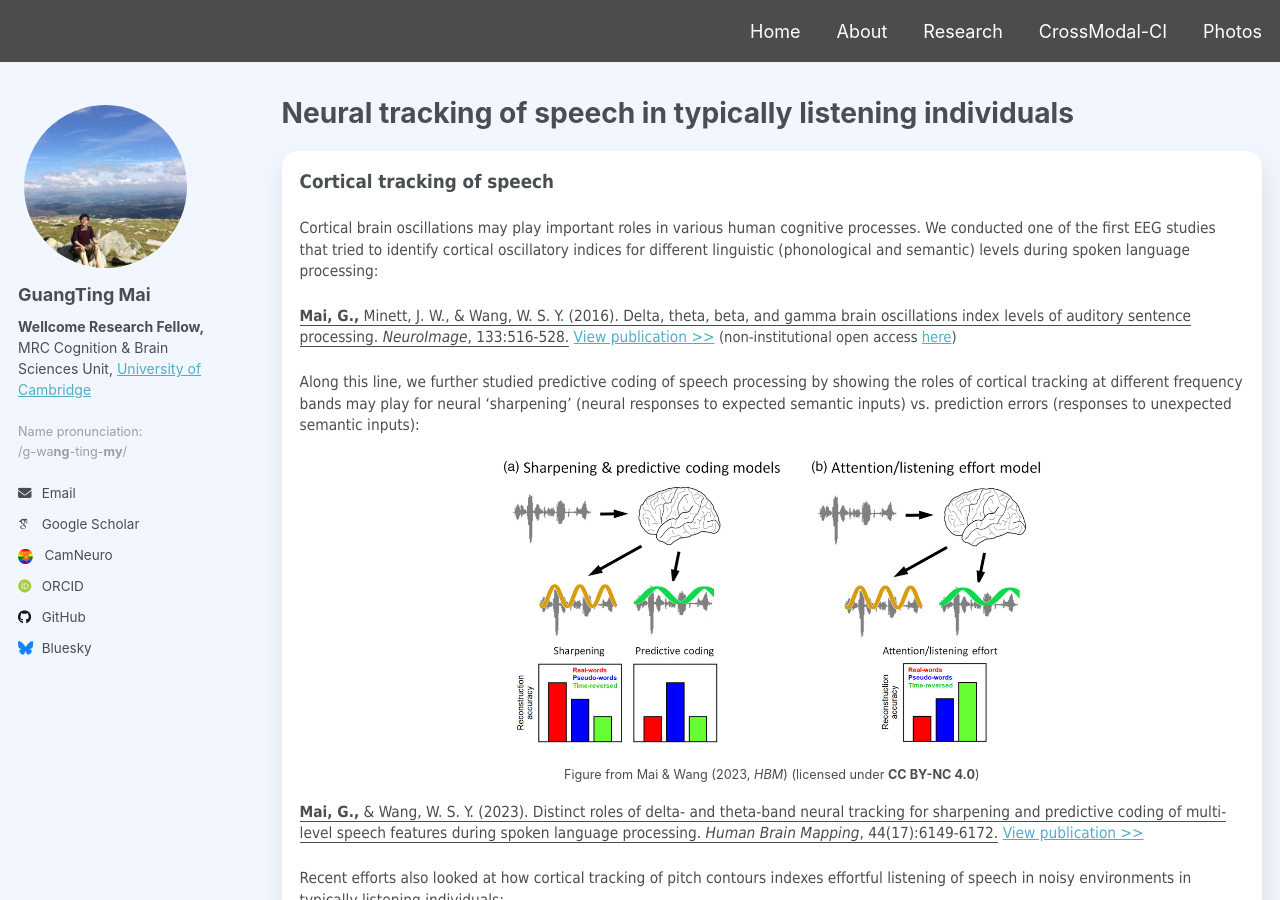
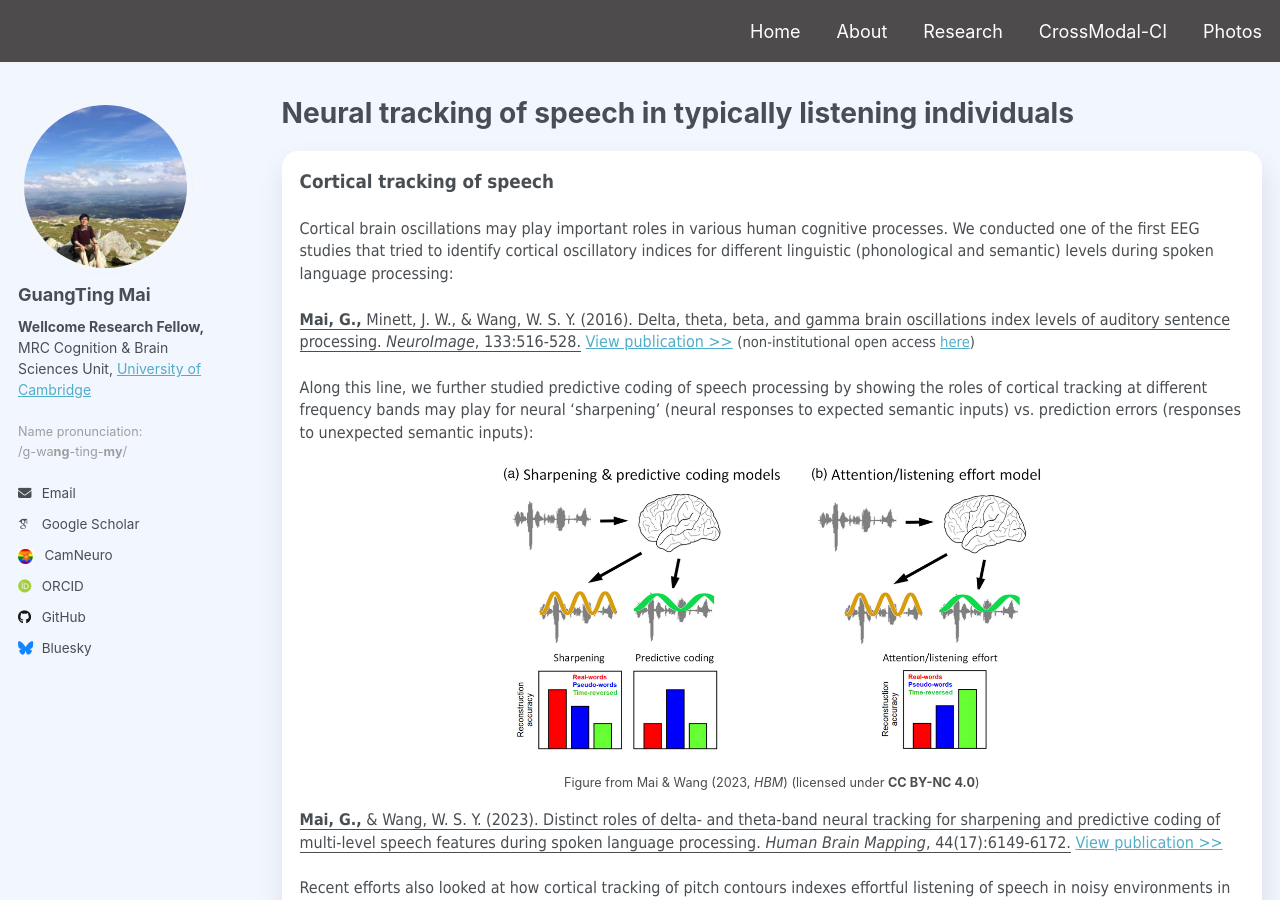
Before and after one commit to guangtingmai/guangtingmai.github.io, a Jekyll site: the page built from _pages/neuraltrack-typical.html, in a window 1280 px wide and 900 px high. Built offline with Jekyll 4.4.1, drawn with Linux system fonts in a browser that asks for light colours; some web fonts are replaced.

Commit message:
Update neuraltrack-typical.html

```diff
--- a/_pages/neuraltrack-typical.html
+++ b/_pages/neuraltrack-typical.html
@@ -5,24 +5,24 @@
 author_profile: true
 ---
 <p><div class="white-frame"><span style="font-size: 14pt;font-family: Tahoma;line-height: 1.4;display: block;margin-bottom: 0.1vh"><strong>Cortical tracking of speech</strong></span></p>
-<p><span style="font-size: 11.5pt;font-family: Tahoma;line-height: 1.4;display: block;margin-bottom: 0.1vh">Cortical brain oscillations may play important roles in
+<p><span style="font-size: 12pt;font-family: Tahoma;line-height: 1.4;display: block;margin-bottom: 0.1vh">Cortical brain oscillations may play important roles in
   various human cognitive processes. We conducted one of the first EEG studies that tried to identify cortical oscillatory indices for different linguistic
   (phonological and semantic) levels during spoken language processing:</span></p>
-<p><span style="font-size: 11.5pt;font-family: Tahoma;line-height: 1.4;display: block;margin-bottom: 0.1vh"><u><strong>Mai, G.,</strong> Minett, J. W., & Wang, W. S. Y. (2016). Delta, theta, beta, and gamma brain oscillations index levels of auditory sentence processing. <i>NeuroImage</i>, 133:516-528.</u> <a href="https://www.sciencedirect.com/science/article/abs/pii/S1053811916001737">View publication >></a> <span style="font-size: 11pt;font-family:Tahoma;">(non-institutional open access <a href="https://drive.google.com/file/d/1nQ5ZwP9CGwkryNdMigR625p35sHN_k8x/view">here</a>)</span></span></p>
-<p><span style="font-size: 11.5pt;font-family: Tahoma;line-height: 1.4;display: block;margin-bottom: 0.1vh">Along this line, we further studied predictive coding of
+<p><span style="font-size: 12pt;font-family: Tahoma;line-height: 1.4;display: block;margin-bottom: 0.1vh"><u><strong>Mai, G.,</strong> Minett, J. W., & Wang, W. S. Y. (2016). Delta, theta, beta, and gamma brain oscillations index levels of auditory sentence processing. <i>NeuroImage</i>, 133:516-528.</u> <a href="https://www.sciencedirect.com/science/article/abs/pii/S1053811916001737">View publication >></a> <span style="font-size: 11pt;font-family:Tahoma;">(non-institutional open access <a href="https://drive.google.com/file/d/1nQ5ZwP9CGwkryNdMigR625p35sHN_k8x/view">here</a>)</span></span></p>
+<p><span style="font-size: 12pt;font-family: Tahoma;line-height: 1.4;display: block;margin-bottom: 0.1vh">Along this line, we further studied predictive coding of
   speech processing by showing the roles of cortical tracking at different frequency bands may play for neural ‘sharpening’ (neural responses to expected
   semantic inputs) vs. prediction errors (responses to unexpected semantic inputs):</span></p>
 <p align="center">
   <img src="https://guangtingmai.github.io/images/hbm.jpg" width="57%">
 </p>
 <p style="text-align:center;font-size:9.5pt;line-height:1.4;display: block;">Figure from Mai & Wang (2023, <i>HBM</i>) (licensed under <strong>CC BY-NC 4.0</strong>)</p>
-<p><span style="font-size: 11.5pt;font-family: Tahoma;line-height: 1.4;display: block;margin-bottom: 0.1vh"><u><strong>Mai, G.,</strong> & Wang, W. S. Y. (2023). Distinct roles of delta‐ and theta‐band neural tracking for sharpening and predictive coding of multi‐level speech features during spoken language processing. <i>Human Brain Mapping</i>, 44(17):6149-6172.</u> <a href="https://onlinelibrary.wiley.com/doi/10.1002/hbm.26503">View publication >></a></span></p>
-<p><span style="font-size: 11.5pt;font-family: Tahoma;line-height: 1.4;display: block;margin-bottom: 0.1vh">Recent efforts also looked at how cortical tracking of
+<p><span style="font-size: 12pt;font-family: Tahoma;line-height: 1.4;display: block;margin-bottom: 0.1vh"><u><strong>Mai, G.,</strong> & Wang, W. S. Y. (2023). Distinct roles of delta‐ and theta‐band neural tracking for sharpening and predictive coding of multi‐level speech features during spoken language processing. <i>Human Brain Mapping</i>, 44(17):6149-6172.</u> <a href="https://onlinelibrary.wiley.com/doi/10.1002/hbm.26503">View publication >></a></span></p>
+<p><span style="font-size: 12pt;font-family: Tahoma;line-height: 1.4;display: block;margin-bottom: 0.1vh">Recent efforts also looked at how cortical tracking of
   pitch contours indexes effortful listening of speech in noisy environments in typically listening individuals:</span></p>
-<p><span style="font-size: 11.5pt;font-family: Tahoma;line-height: 1.4;display: block;margin-bottom: 0.1vh"><u>Guo, X., <strong>Mai, G.,</strong> Mohammadi, Y., Benzaquén, E., Yukhnovich, K., Sedley, W., & Griffiths, T. D. (2025). Neural entrainment to pitch changes of auditory targets in noise. <i>NeuroImage</i>, 314:121270.</u> <a href="https://www.sciencedirect.com/science/article/pii/S1053811925002733">View publication >></a></span></div></p>
+<p><span style="font-size: 12pt;font-family: Tahoma;line-height: 1.4;display: block;margin-bottom: 0.1vh"><u>Guo, X., <strong>Mai, G.,</strong> Mohammadi, Y., Benzaquén, E., Yukhnovich, K., Sedley, W., & Griffiths, T. D. (2025). Neural entrainment to pitch changes of auditory targets in noise. <i>NeuroImage</i>, 314:121270.</u> <a href="https://www.sciencedirect.com/science/article/pii/S1053811925002733">View publication >></a></span></div></p>
 
 <p><div class="white-frame"><span style="font-size: 14pt;font-family: Tahoma;line-height: 1.4;display: block;margin-bottom: 0.1vh"><strong>Subcortical tracking of speech</strong></span></p>
-<p><span style="font-size: 11.5pt;font-family: Tahoma;line-height: 1.4;display: block;margin-bottom: 0.1vh">‘Frequency-following response’ (FFR) is a subcortical
+<p><span style="font-size: 112pt;font-family: Tahoma;line-height: 1.4;display: block;margin-bottom: 0.1vh">‘Frequency-following response’ (FFR) is a subcortical
   (albeit extra auditory cortical sources) phase-locked response to the speech fundamental frequency, known as a potential index for various hearing
   and language-related disorders (e.g., hearing loss, developmental dyslexia, autism). We studied a fundamental neuroscientific question in auditory processing in
   typical listening by looking at how FFR together with low-frequency cortical tracking are affected by day-to-day changes in common psychophysiological status,
@@ -31,12 +31,12 @@
   <img src="https://guangtingmai.github.io/images/neuroimage2019.png" width="55%">
 </p>
 <p style="text-align:center;font-size:9.5pt;line-height:1.4;display: block;">Figure from Mai (2020 PhD thesis) with permission</p>
-<p><span style="font-size: 11.5pt;font-family: Tahoma;line-height: 1.4;display: block;margin-bottom: 0.1vh"><u><strong>Mai, G.,</strong> Schoof, T., & Howell, P. (2019). Modulation of phase-locked neural responses to speech during different arousal states is age-dependent. <i>NeuroImage</i>, 189:734-744.</u> <a href="https://www.sciencedirect.com/science/article/abs/pii/S1053811919300515">View publication >></a> <span style="font-size: 11pt;font-family:Tahoma;">(non-institutional open access <a href="https://discovery.ucl.ac.uk/id/eprint/10066354/1/Howell_Mai_Schoof_Howell_NeuroImage_accepted_withoutlinenumbers.pdf">here</a>)</span></span></p>
-<p><span style="font-size: 11.5pt;font-family: Tahoma;line-height: 1.4;display: block;margin-bottom: 0.1vh">We also looked at how changes in neural excitability in the
+<p><span style="font-size: 12pt;font-family: Tahoma;line-height: 1.4;display: block;margin-bottom: 0.1vh"><u><strong>Mai, G.,</strong> Schoof, T., & Howell, P. (2019). Modulation of phase-locked neural responses to speech during different arousal states is age-dependent. <i>NeuroImage</i>, 189:734-744.</u> <a href="https://www.sciencedirect.com/science/article/abs/pii/S1053811919300515">View publication >></a> <span style="font-size: 11pt;font-family:Tahoma;">(non-institutional open access <a href="https://discovery.ucl.ac.uk/id/eprint/10066354/1/Howell_Mai_Schoof_Howell_NeuroImage_accepted_withoutlinenumbers.pdf">here</a>)</span></span></p>
+<p><span style="font-size: 12pt;font-family: Tahoma;line-height: 1.4;display: block;margin-bottom: 0.1vh">We also looked at how changes in neural excitability in the
   auditory cortex (via neurostimulation tDCS) led to consequential changes in subcortical FFR revealing <i>causal</i> auditory subcortico-cortical interactions:</span></p>
 <p align="center">
   <img src="https://guangtingmai.github.io/images/cc2022.png" width="85%">
   <br>
 </p>
 <p style="text-align:center;font-size:9.5pt;line-height:1.4;display: block;">Figure from Mai & Howell (2022, <i>Cereb Cortex</i>) (licensed under <strong>CC BY 4.0</strong>)</p>
-<p><span style="font-size: 11.5pt;font-family: Tahoma;line-height: 1.4;display: block;margin-bottom: 0.1vh"><u><strong>Mai, G.,</strong> & Howell, P. (2022). Causal relationship between the right auditory cortex and speech-evoked envelope-following response: evidence from combined transcranial stimulation and electroencephalography. <i>Cerebral Cortex</i>, 32(7):1437-1454.</u> <a href="https://academic.oup.com/cercor/article/32/7/1437/6356433">View publication >></a></span></div></p>
+<p><span style="font-size: 12pt;font-family: Tahoma;line-height: 1.4;display: block;margin-bottom: 0.1vh"><u><strong>Mai, G.,</strong> & Howell, P. (2022). Causal relationship between the right auditory cortex and speech-evoked envelope-following response: evidence from combined transcranial stimulation and electroencephalography. <i>Cerebral Cortex</i>, 32(7):1437-1454.</u> <a href="https://academic.oup.com/cercor/article/32/7/1437/6356433">View publication >></a></span></div></p>
```
